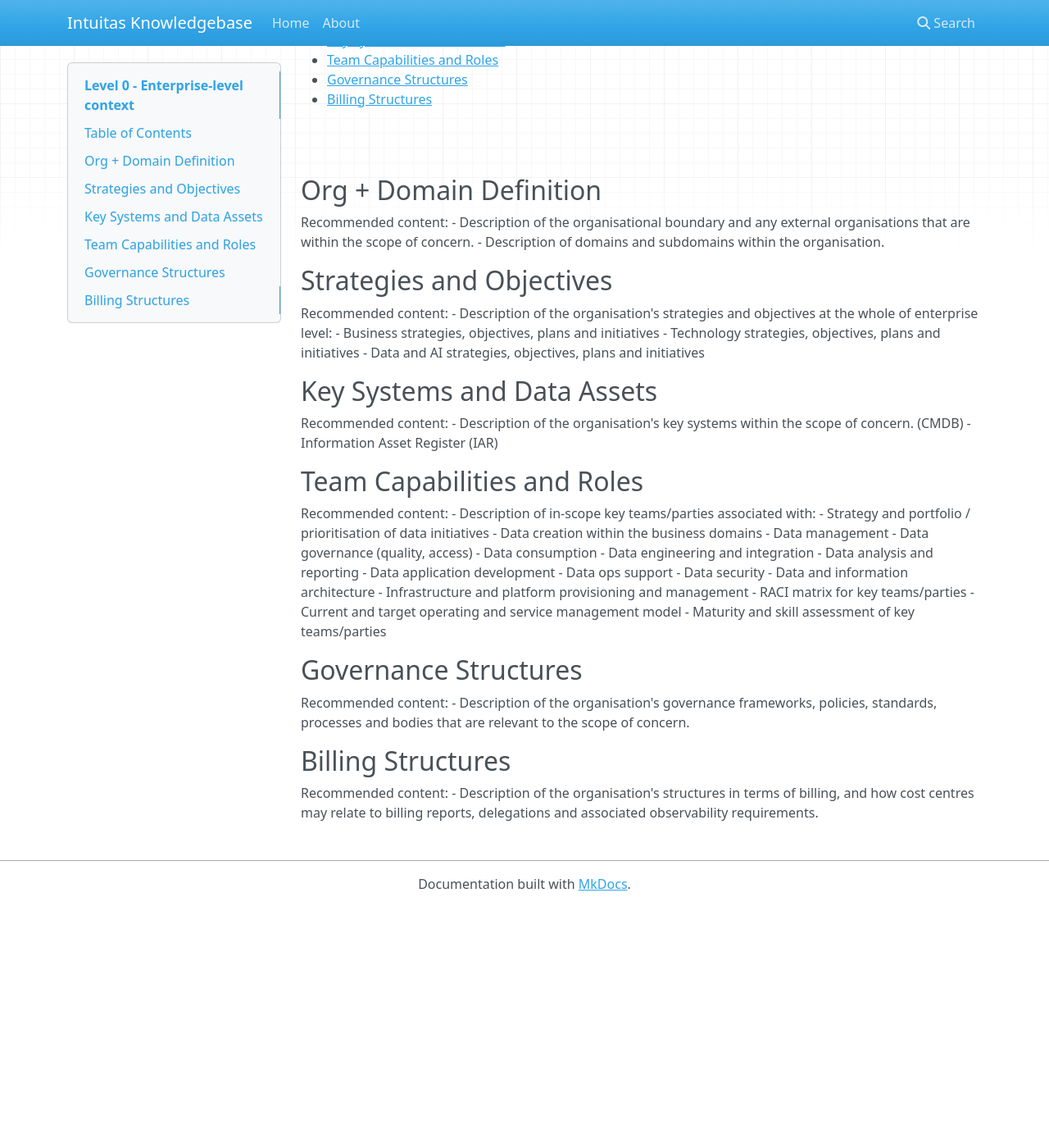
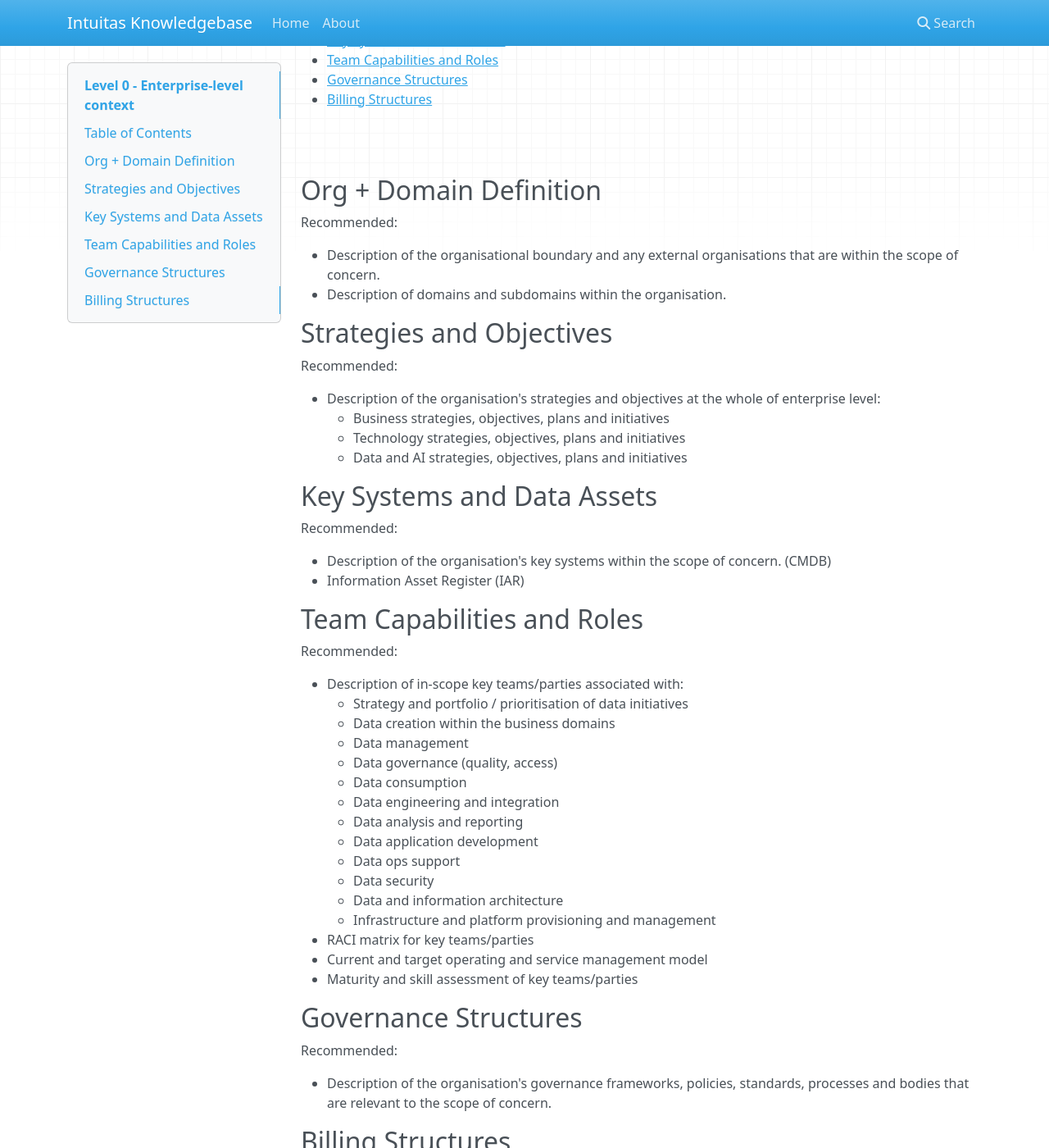
Before and after one commit to bensonchoyintuitas/intuitas_knowledgebase, an MkDocs documentation site: the page built from docs/level_0.md, in a window 1280 px wide and 1400 px high, scrolled down 280 px. Shown: the whole window at 82% size. Built offline with MkDocs 1.6.1, drawn with Linux system fonts in a browser that asks for light colours; nearby versions of some CDN libraries; before the commit the page ends 1386 px from its top, so only the background shows below that; some of the changed text lies outside the part shown.

Commit message:
Recommended content:

```diff
--- a/docs/level_0.md
+++ b/docs/level_0.md
@@ -18,13 +18,15 @@ This section describes enterprise-wide concepts which set the necessary business
 
 ## Org + Domain Definition
 
-Recommended content:
+Recommended:
+
 - Description of the organisational boundary and any external organisations that are within the scope of concern.
 - Description of domains and subdomains within the organisation.
 
 ## Strategies and Objectives
 
-Recommended content:
+Recommended:
+
 - Description of the organisation's strategies and objectives at the whole of enterprise level:
     - Business strategies, objectives, plans and initiatives
     - Technology strategies, objectives, plans and initiatives
@@ -32,13 +34,15 @@ Recommended content:
 
 ## Key Systems and Data Assets
 
-Recommended content:
+Recommended:
+
 - Description of the organisation's key systems within the scope of concern. (CMDB)
 - Information Asset Register (IAR)
 
 ## Team Capabilities and Roles
 
-Recommended content:
+Recommended:
+
 - Description of in-scope key teams/parties associated with:
     - Strategy and portfolio / prioritisation of data initiatives
     - Data creation within the business domains
@@ -58,10 +62,12 @@ Recommended content:
 
 ## Governance Structures
 
-Recommended content:
+Recommended:
+
 - Description of the organisation's governance frameworks, policies, standards, processes and bodies that are relevant to the scope of concern.
 
 ## Billing Structures
 
-Recommended content:
+Recommended:
+
 - Description of the organisation's structures in terms of billing, and how cost centres may relate to billing reports, delegations and associated observability requirements.
```
Also changed, not shown: docs/level_1.md (+5 -5 lines), docs/level_2.md (+1 -1 lines), site/index.html, site/level_0/index.html, site/level_1/index.html, site/level_2/index.html, site/search/search_index.json.
